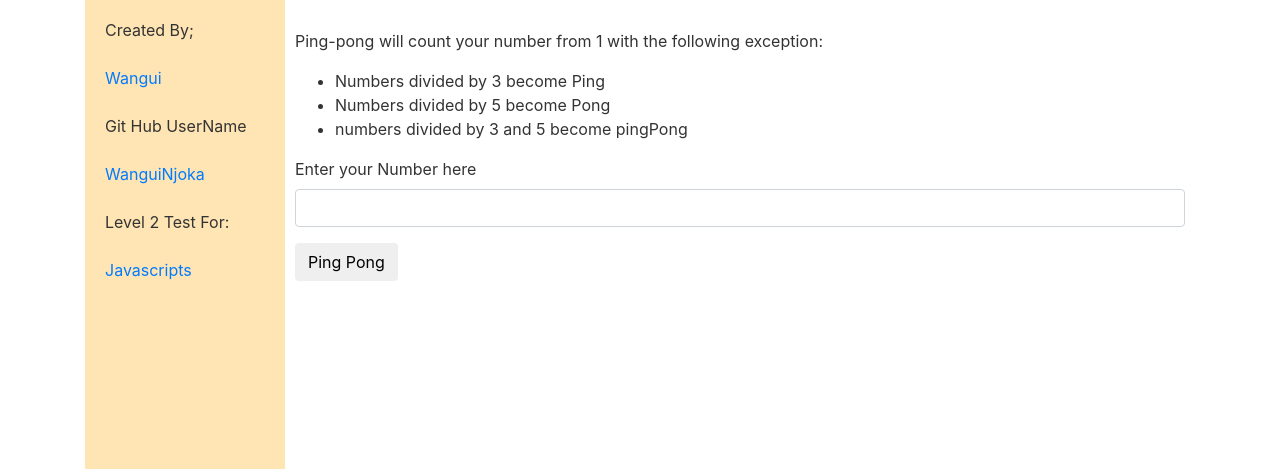
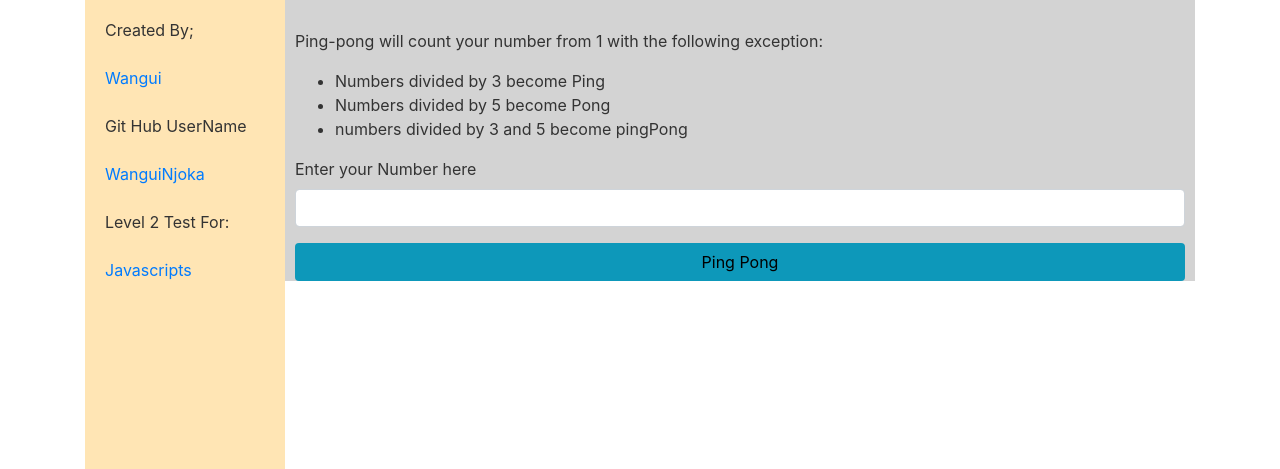
Before and after one commit to wanguinjoka/ping-pong, a plain HTML site: page index.html in a window 1280 px wide. Shown: the part 331-800 px from the top of the page. Drawn offline with nearby package versions, Linux system fonts and the light colour scheme.

Commit message:
added styles on the button

```diff
--- a/css/styles.css
+++ b/css/styles.css
@@ -18,4 +18,9 @@
 .main{
   margin-left: 200px;
   padding: 0px 10px;
+  background-color: #d3d3d3;
 }
+.btn{
+  color: black;
+  background-color: #0d98ba;
+}
--- a/index.html
+++ b/index.html
@@ -42,7 +42,7 @@
                         <label> Enter your Number here</label>
                         <input id ="number" class="form-control" type="text">
                       </div>
-                      <button type="submit" class="btn">Ping Pong</button>
+                      <button type="submit" class="btn btn-block">Ping Pong</button>
                     </form>
                     <p class="series"></p>
                 </div>
```
Also changed, not shown: 1 other file.
